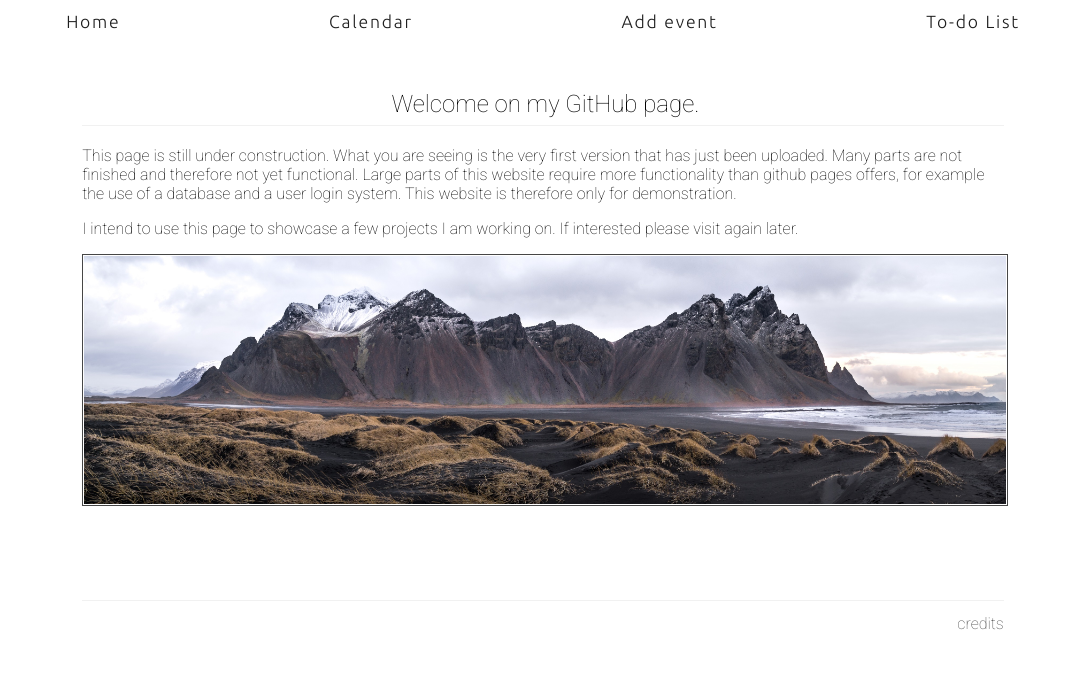
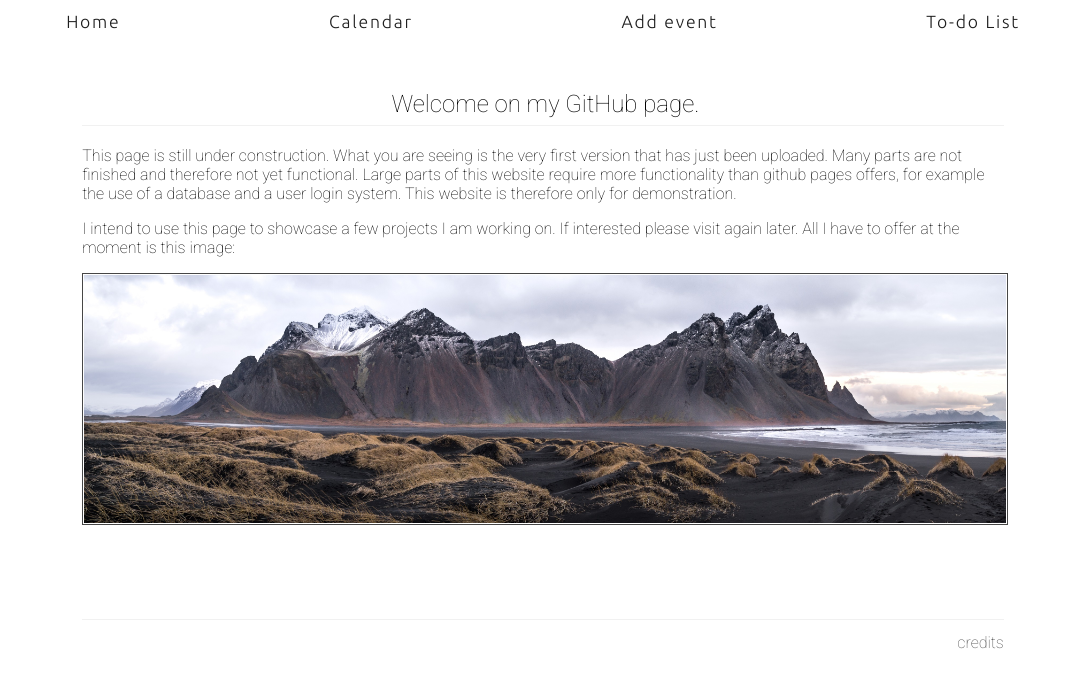
Before and after one commit to RRdeLeeuw/RRdeLeeuw.github.io, a plain HTML site: page index.html in a window 1280 px wide. Shown: the part 78-766 px from the top of the page, without its empty margins (97-1183 px from the left). Drawn offline with Linux system fonts and the light colour scheme.

Commit message:
New index layout

```diff
--- a/index.html
+++ b/index.html
@@ -38,7 +38,7 @@
                 a database and a user login system. This website is therefore only for demonstration.</p>
             <p>
                 I intend to use this page to showcase a few projects I am working on. If interested please visit again
-                later.
+                later. All I have to offer at the moment is this image:
             </p>
             <div class="center">
                 <img class="panorama" src="images/pano.jpg" alt="Picture of Stokksnes in Iceland.">
```
